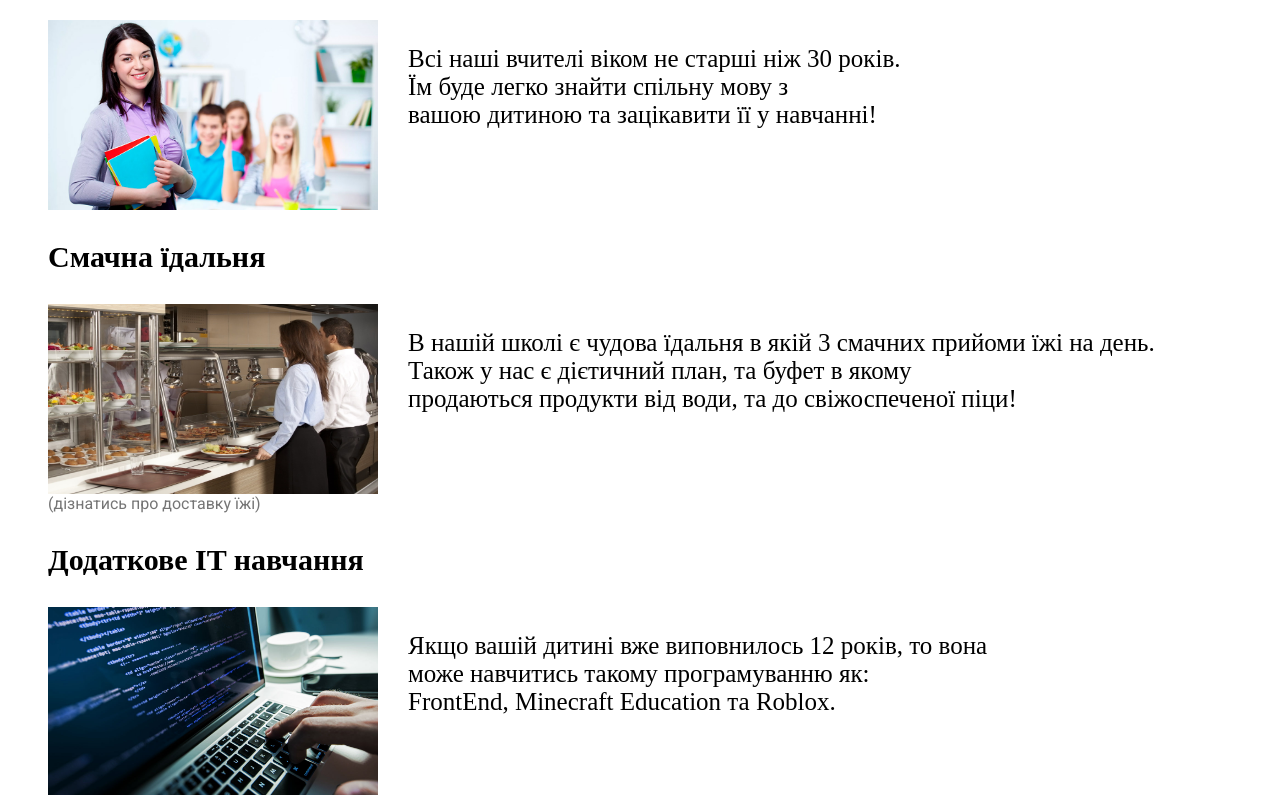
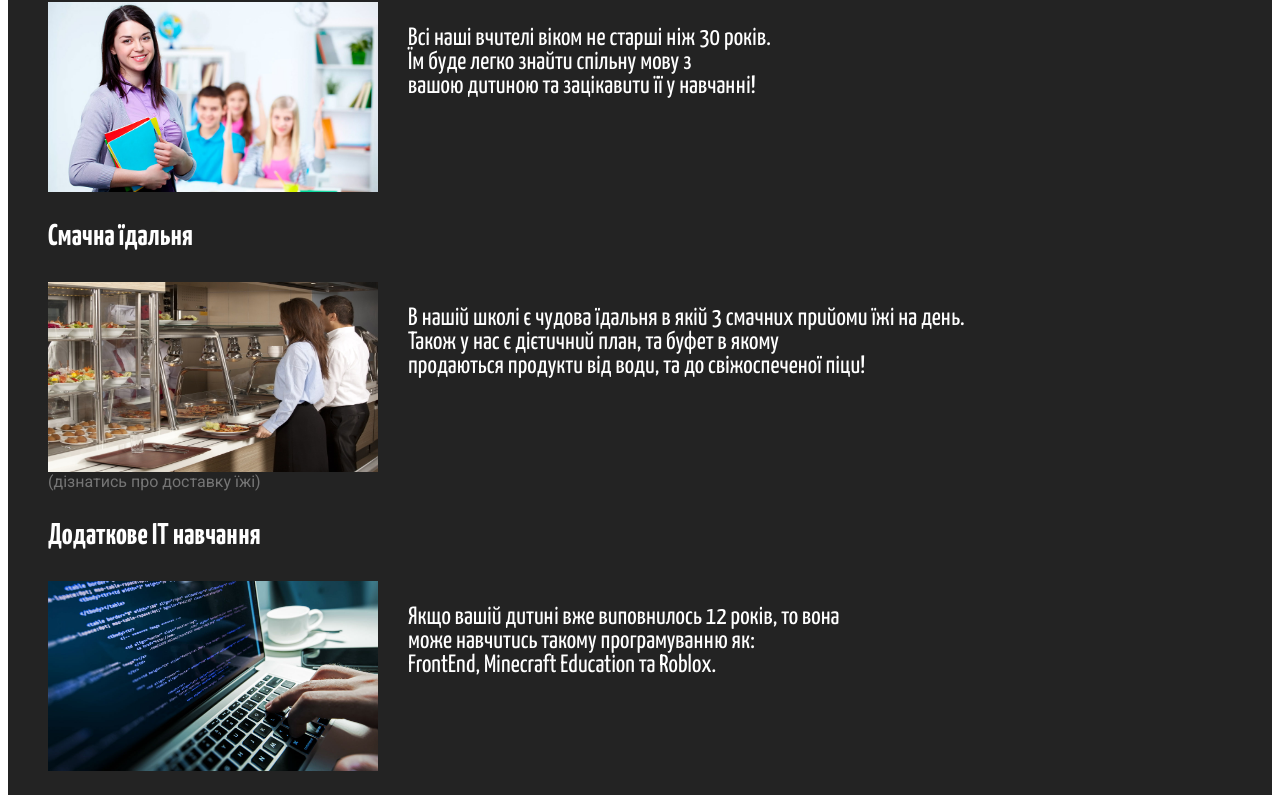
Before and after one commit to Fedyk-Sviatoslav/html-css, a plain HTML site: page index.html in a window 1280 px wide. Shown: the part 497-1292 px from the top of the page. Drawn offline with Linux system fonts and the light colour scheme.

Commit message:
finished styles

```diff
--- a/style.css
+++ b/style.css
@@ -1,3 +1,12 @@
+.main-section {
+    background-color: #232323;
+}
+
+h2, h3, p {
+    color: white;
+    font-family: Yanone Kaffeesatz;
+}
+
 a {
     color: #757575;
     font-family: roboto;
```
